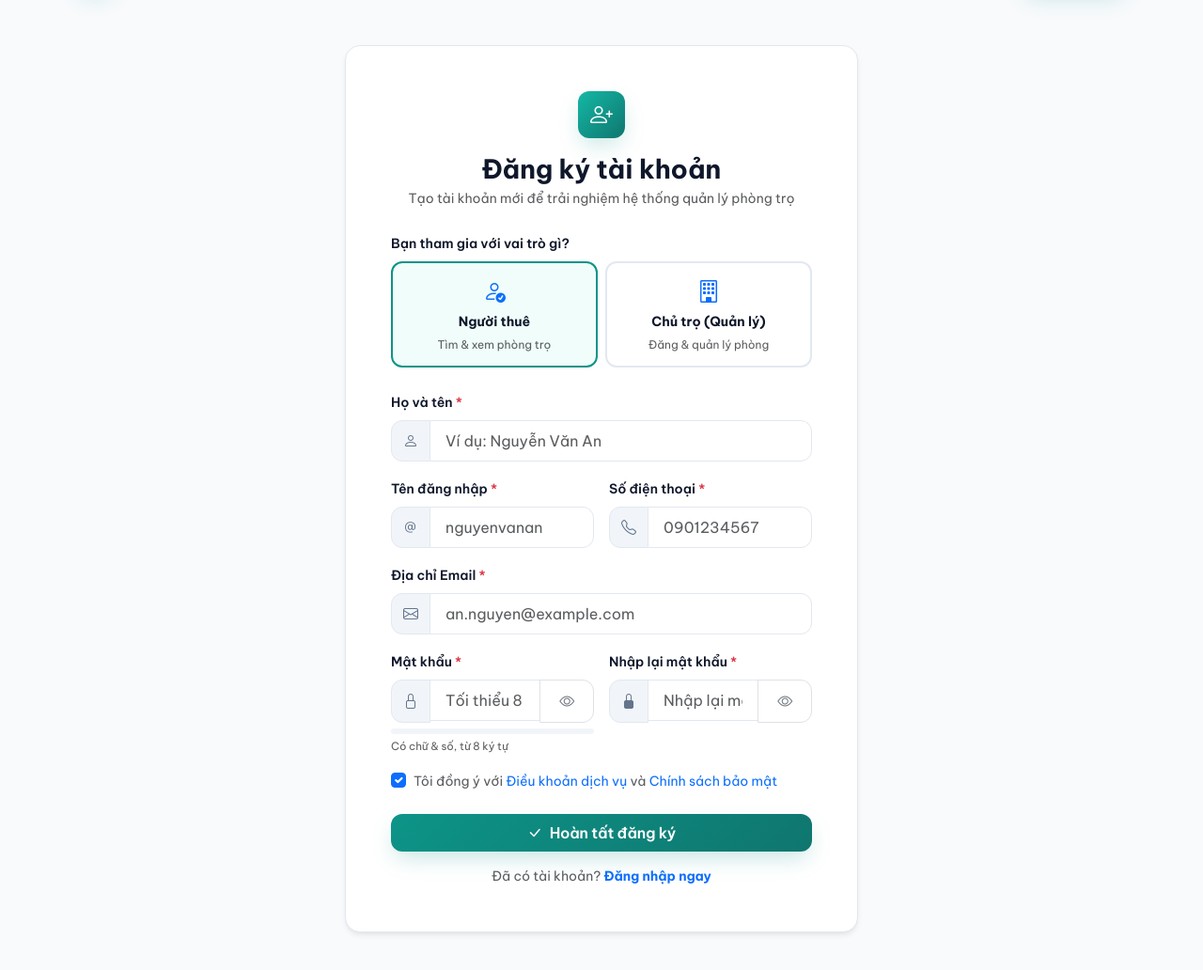
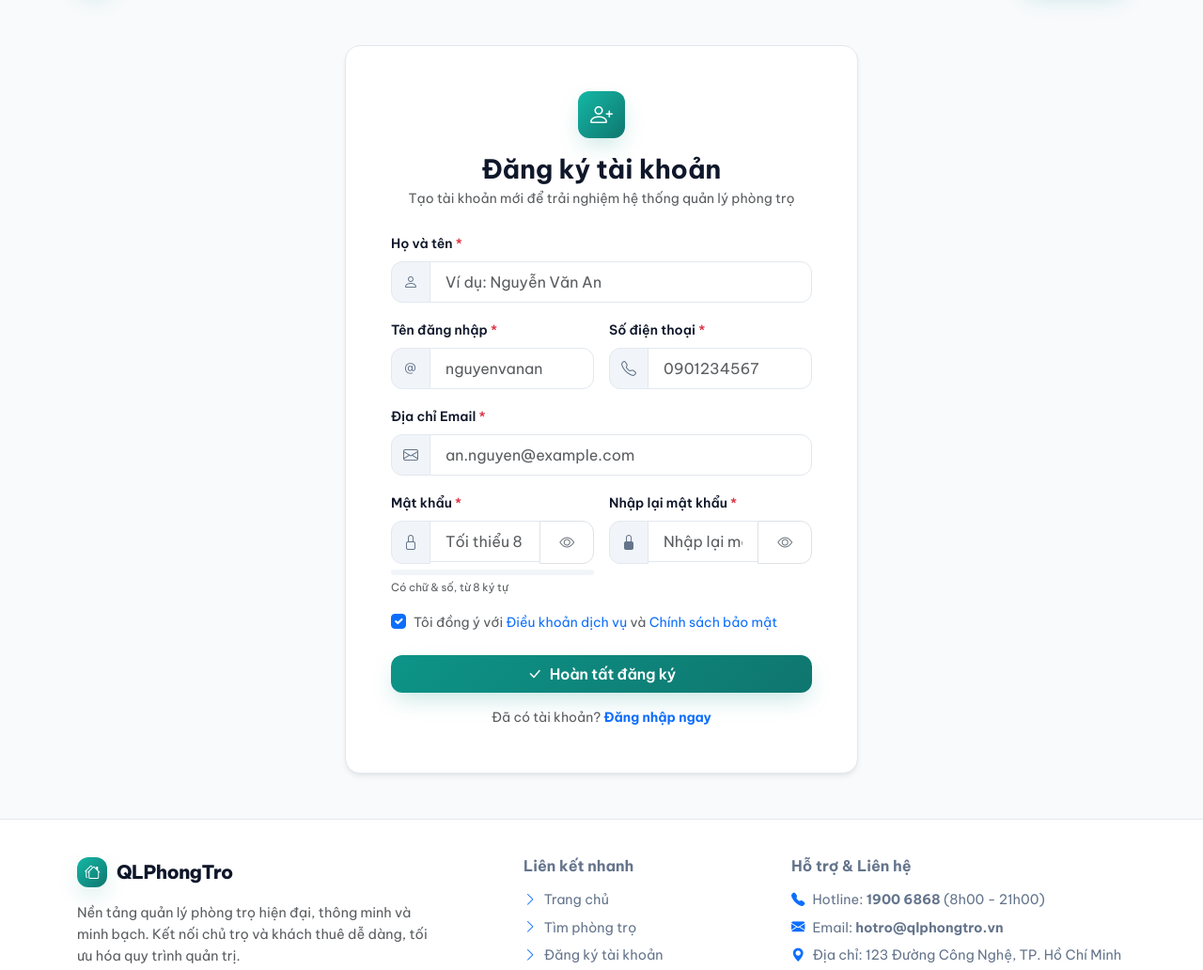
Before and after one commit to ngohuudiep/QLPhongTro, a Spring app: template src/main/resources/templates/auth/register.html in a window 1280 px wide. Shown: the part 60-1092 px from the top of the page at 94% size. Run offline with Thymeleaf, Linux system fonts and the light colour scheme; the template is opened without the code that fills it, so the values that code supplies are empty; some of the project's set-up classes (security, data sources, template engines, error pages and the like) are left out, and stand-ins take their place; database files in the repository are not loaded.

Commit message:
fix(auth): force tenant role on public registration
Co-authored-by: Copilot <223556219+Copilot@users.noreply.github.com>

```diff
--- a/src/main/resources/templates/auth/register.html
+++ b/src/main/resources/templates/auth/register.html
@@ -11,22 +11,6 @@
     <link href="https://cdn.jsdelivr.net/npm/bootstrap@5.3.3/dist/css/bootstrap.min.css" rel="stylesheet">
     <link href="https://cdn.jsdelivr.net/npm/bootstrap-icons@1.11.3/font/bootstrap-icons.min.css" rel="stylesheet">
     <link rel="stylesheet" th:href="@{/css/theme.css}">
-    <style>
-        .role-card-option {
-            border: 2px solid var(--border-color);
-            border-radius: var(--radius-md);
-            padding: 12px;
-            cursor: pointer;
-            transition: all var(--transition-fast);
-        }
-        .form-check-input:checked + .role-card-option {
-            border-color: var(--teal-600);
-            background-color: var(--teal-50);
-        }
-        [data-bs-theme="dark"] .form-check-input:checked + .role-card-option {
-            background-color: rgba(20, 184, 166, 0.15);
-        }
-    </style>
 </head>
 <body class="d-flex flex-column min-vh-100">
 
@@ -56,34 +40,6 @@
 
                         <!-- Form -->
                         <form th:action="@{/register}" th:object="${registerRequest}" method="post" id="registerForm">
-
-                            <!-- Role Choice (Chủ trọ / Người thuê) -->
-                            <div class="mb-4">
-                                <label class="form-label fw-semibold small mb-2">Bạn tham gia với vai trò gì?</label>
-                                <div class="row g-2">
-                                    <div class="col-6">
-                                        <label class="d-block">
-                                            <input type="radio" class="form-check-input d-none" th:field="*{roleChoice}" value="USER" checked>
-                                            <div class="role-card-option text-center">
-                                                <i class="bi bi-person-check fs-4 text-primary d-block mb-1"></i>
-                                                <span class="fw-bold d-block small">Người thuê</span>
-                                                <span class="text-muted" style="font-size: 0.75rem;">Tìm & xem phòng trọ</span>
-                                            </div>
-                                        </label>
-                                    </div>
-                                    <div class="col-6">
-                                        <label class="d-block">
-                                            <input type="radio" class="form-check-input d-none" th:field="*{roleChoice}" value="ADMIN">
-                                            <div class="role-card-option text-center">
-                                                <i class="bi bi-building fs-4 text-primary d-block mb-1"></i>
-                                                <span class="fw-bold d-block small">Chủ trọ (Quản lý)</span>
-                                                <span class="text-muted" style="font-size: 0.75rem;">Đăng & quản lý phòng</span>
-                                            </div>
-                                        </label>
-                                    </div>
-                                </div>
-                                <div class="text-danger small mt-1" th:if="${#fields.hasErrors('roleChoice')}" th:errors="*{roleChoice}"></div>
-                            </div>
 
                             <div class="row g-3">
                                 <!-- Họ và tên -->
```
Also changed, not shown: src/main/java/com/qlphongtro/dto/RegisterRequest.java (+0 -7 lines), src/main/java/com/qlphongtro/service/impl/UserServiceImpl.java (+3 -4 lines), 2 other files.
